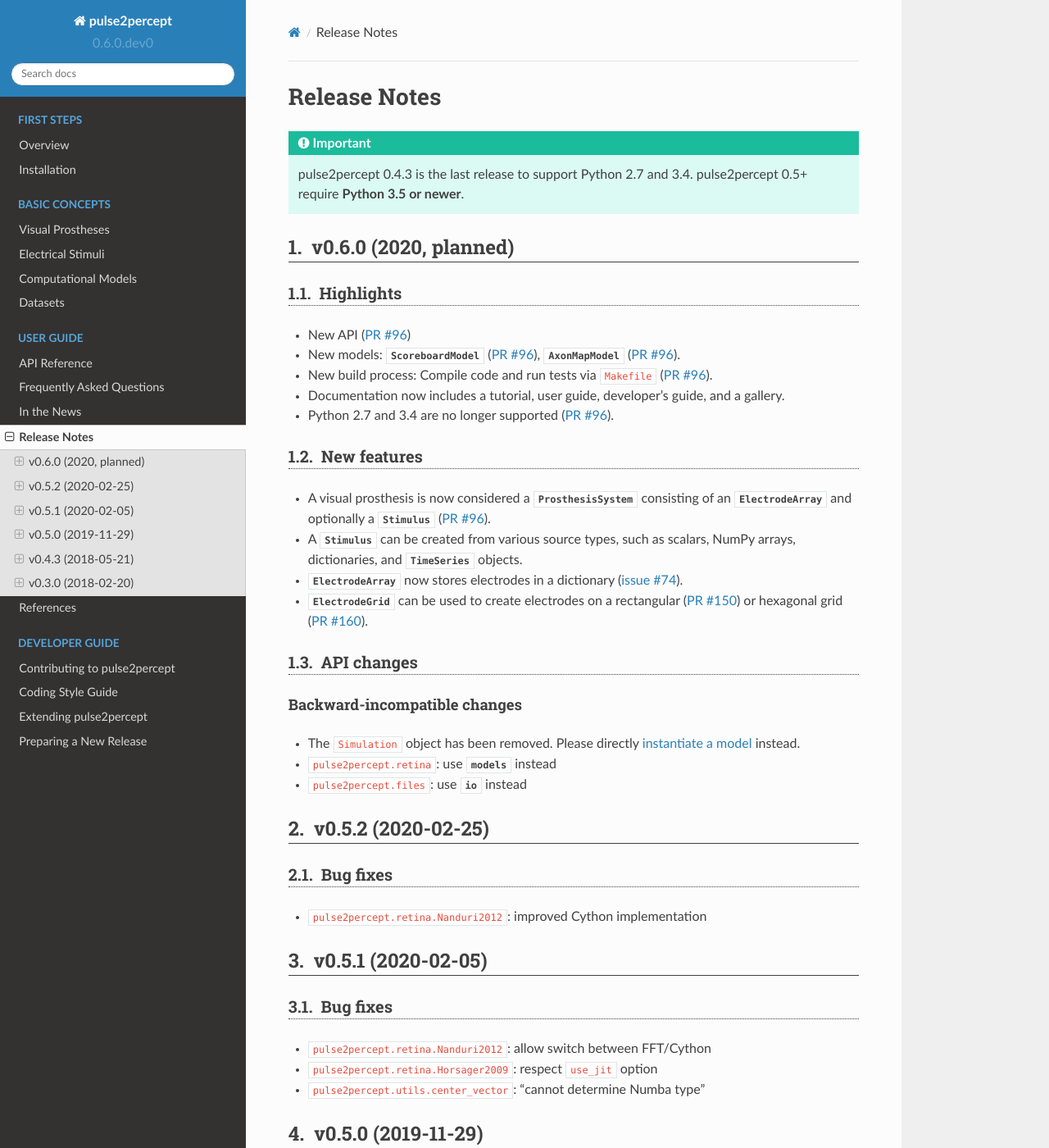
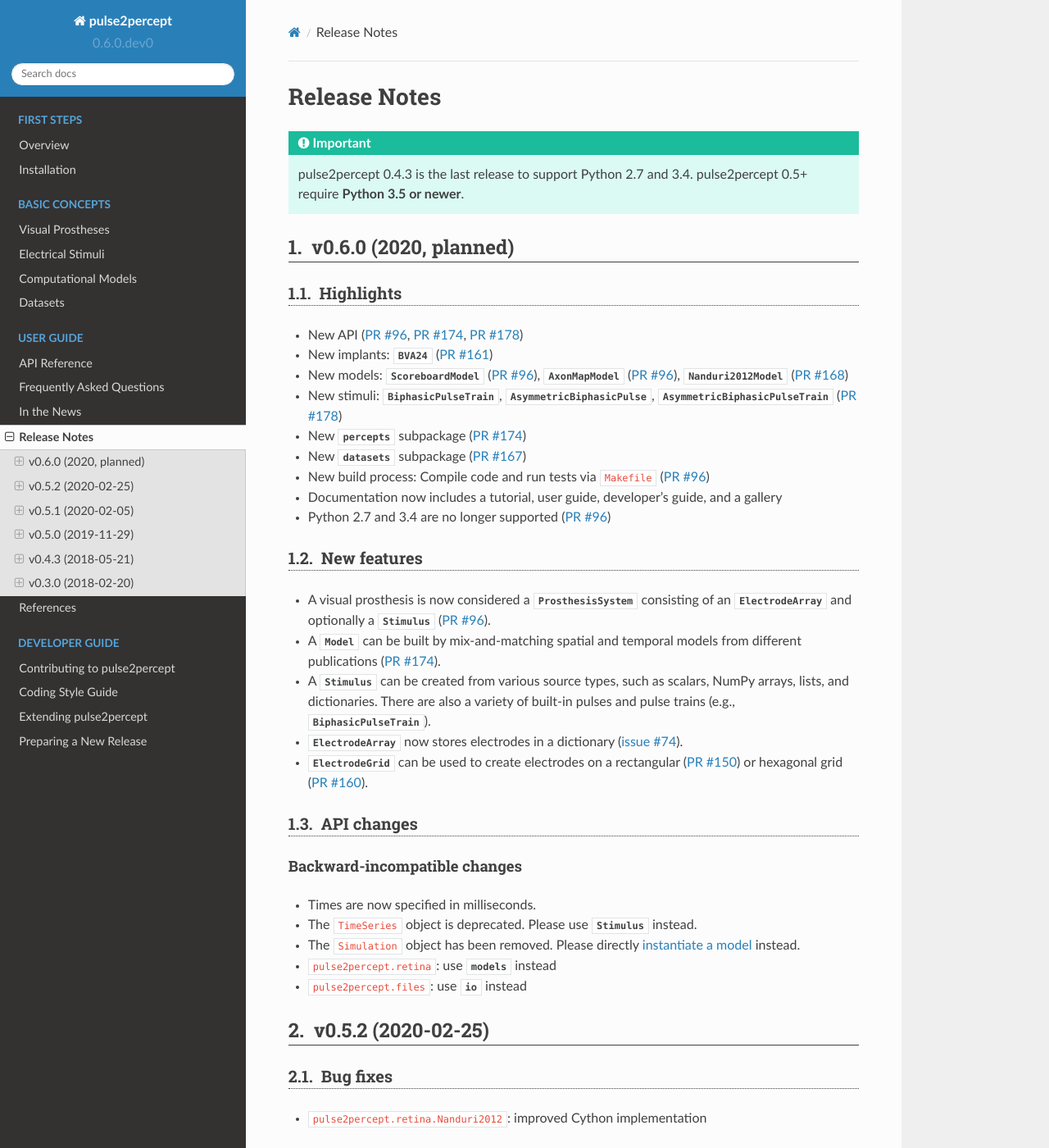
Before and after one commit to pulse2percept/pulse2percept, a Sphinx documentation site: the page built from doc/users/release_notes.rst, in a window 1280 px wide and 1400 px high. Shown: the whole window at 82% size. Built offline with Sphinx 7.4.7 and the Read the Docs theme 2.0.0, drawn with Linux system fonts in a browser that asks for light colours; pages that are not in the unit, such as notebooks, are missing from menus.

Commit message:
[DOC] Update release notes
Error message when a class is passed to Model instead of class instance

```diff
--- a/doc/users/release_notes.rst
+++ b/doc/users/release_notes.rst
@@ -15,14 +15,22 @@
 Highlights
 ~~~~~~~~~~
 
-*   New API (:pull:`96`)
+*   New API (:pull:`96`, :pull:`174`, :pull:`178`)
+*   New implants: :py:class:`~pulse2percept.implants.BVA24` (:pull:`161`)
 *   New models: :py:class:`~pulse2percept.models.ScoreboardModel` (:pull:`96`),
-    :py:class:`~pulse2percept.models.AxonMapModel` (:pull:`96`).
+    :py:class:`~pulse2percept.models.AxonMapModel` (:pull:`96`),
+    :py:class:`~pulse2percept.models.Nanduri2012Model` (:pull:`168`)
+*   New stimuli: :py:class:`~pulse2percept.stimuli.BiphasicPulseTrain`,
+    :py:class:`~pulse2percept.stimuli.AsymmetricBiphasicPulse`,
+    :py:class:`~pulse2percept.stimuli.AsymmetricBiphasicPulseTrain`
+    (:pull:`178`)
+*   New :py:mod:`~pulse2percept.percepts` subpackage (:pull:`174`)
+*   New :py:mod:`~pulse2percept.datasets` subpackage (:pull:`167`)
 *   New build process: Compile code and run tests via ``Makefile``
-    (:pull:`96`).
+    (:pull:`96`)
 *   Documentation now includes a tutorial, user guide, developer's guide, and
-    a gallery.
-*   Python 2.7 and 3.4 are no longer supported (:pull:`96`).
+    a gallery
+*   Python 2.7 and 3.4 are no longer supported (:pull:`96`)
 
 New features
 ~~~~~~~~~~~~
@@ -31,9 +39,12 @@
     :py:class:`~pulse2percept.implants.ProsthesisSystem` consisting of an
     :py:class:`~pulse2percept.implants.ElectrodeArray` and optionally a
     :py:class:`~pulse2percept.stimuli.Stimulus` (:pull:`96`).
+*   A :py:class:`~pulse2percept.models.Model` can be built by mix-and-matching
+    spatial and temporal models from different publications (:pull:`174`).
 *   A :py:class:`~pulse2percept.stimuli.Stimulus` can be created from various
-    source types, such as scalars, NumPy arrays, dictionaries, and
-    :py:class:`~pulse2percept.stimuli.TimeSeries` objects.
+    source types, such as scalars, NumPy arrays, lists, and dictionaries.
+    There are also a variety of built-in pulses and pulse trains
+    (e.g., :py:class:`~pulse2percept.stimuli.BiphasicPulseTrain`).
 *   :py:class:`~pulse2percept.implants.ElectrodeArray` now stores electrodes in
     a dictionary (:issue:`74`).
 *   :py:class:`~pulse2percept.implants.ElectrodeGrid` can be used to create
@@ -45,10 +56,13 @@
 Backward-incompatible changes
 ^^^^^^^^^^^^^^^^^^^^^^^^^^^^^
 
-*   The ``Simulation`` object has been removed. Please directly
-    :ref:`instantiate a model <topics-models>` instead.
-*   ``pulse2percept.retina``: use :py:mod:`~pulse2percept.models` instead
-*   ``pulse2percept.files``: use :py:mod:`~pulse2percept.io` instead
+*  Times are now specified in milliseconds.
+*  The ``TimeSeries`` object is deprecated. Please use
+   :py:class:`~pulse2percept.stimuli.Stimulus` instead.
+*  The ``Simulation`` object has been removed. Please directly
+   :ref:`instantiate a model <topics-models>` instead.
+*  ``pulse2percept.retina``: use :py:mod:`~pulse2percept.models` instead
+*  ``pulse2percept.files``: use :py:mod:`~pulse2percept.io` instead
 
 v0.5.2 (2020-02-25)
 -------------------
```
Also changed, not shown: 5 other files.
